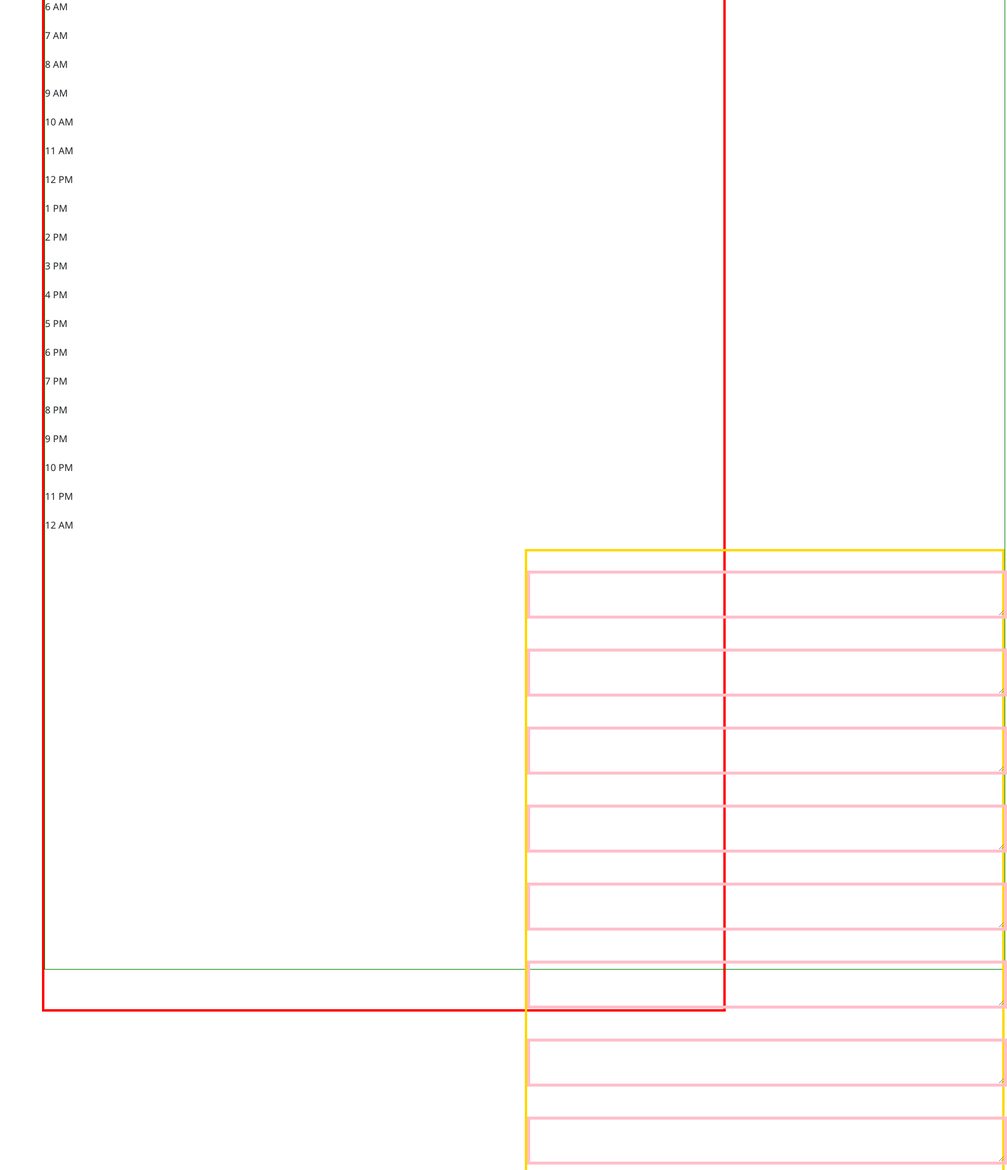
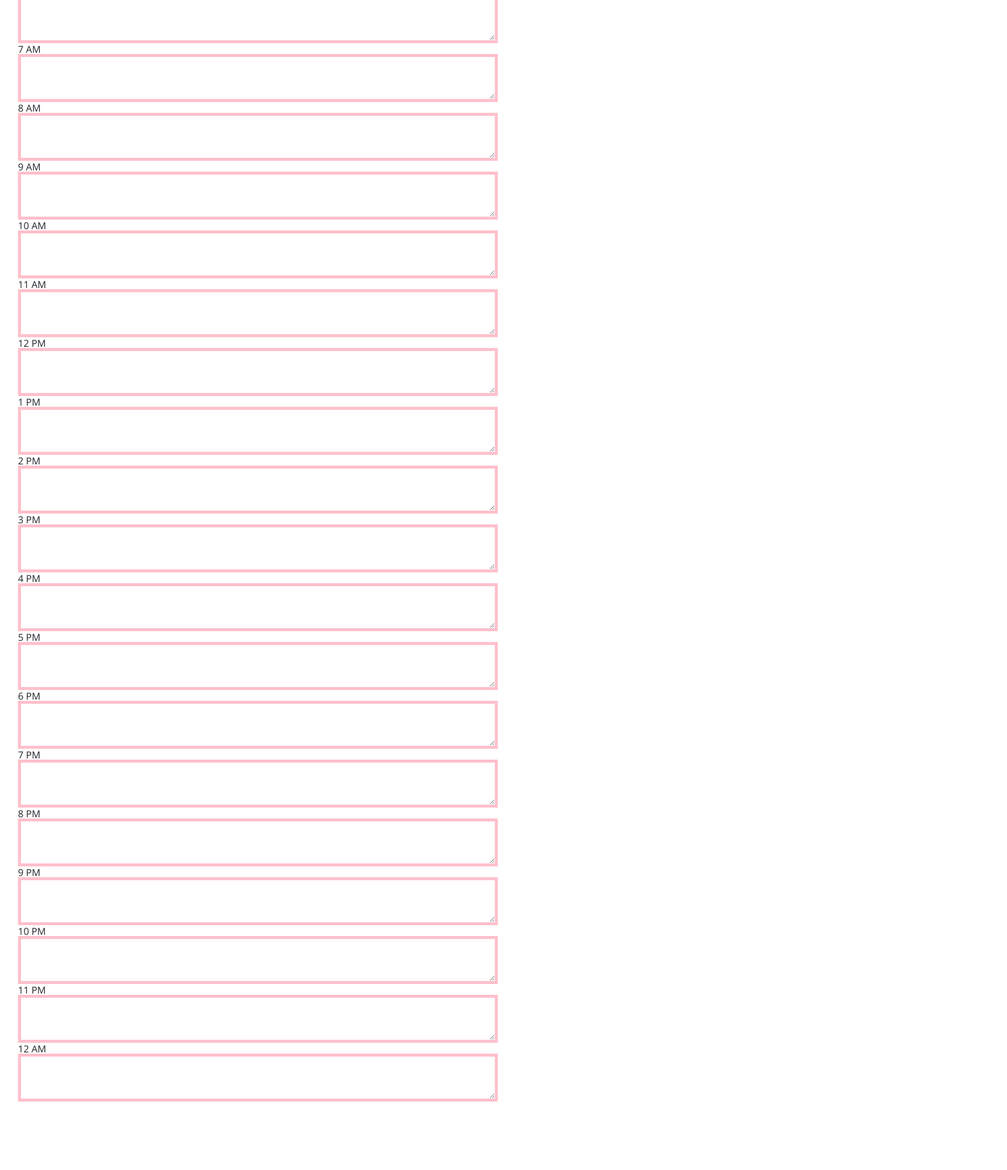
Before and after one commit to mariaortiz53/Workday-Planner, a website: page index.html in a window 1280 px wide. Shown: the part 850-2800 px from the top of the page at 60% size, 1679 px wide, since content can reach past the window. After the commit the page ends 2688 px from the top, so only its background shows below. Drawn offline with nearby package versions, Linux system fonts and the light colour scheme.

Commit message:
added bootstrap

```diff
--- a/assets/style.css
+++ b/assets/style.css
@@ -79,16 +79,6 @@ body {
     box-shadow: #d3d3d3;
   }
 
-  div.activities {
-    grid-area: contents;
-    display: grid;
-    grid-template-rows: repeat(24, 1fr);
-    border: 4px solid gold;
-    height: 2000px;
-    width: 800px;
-    margin: 0 auto;
-  }
-
   textarea#textarea {
     background: transparent;
     border: 5px solid pink;
--- a/index.html
+++ b/index.html
@@ -29,110 +29,173 @@
       <p class="lead">A simple calendar app for scheduling your work day</p>
       <p id="currentDay" class="lead"></p>
     </header>
-    <div class="container">
+    <div class="container-fluid">
       <!-- Timeblocks go here -->
-      <div class="row" id="row">
-        <div class="row1">1 AM
-          <div id="1">
-          <textarea id="textarea" placeholder=""" ></textarea>
+        <div class="row1">
+          <div class="col-3">1 AM</div>
+          <div class="col-9">
+          <textarea id="textarea" placeholder=""></textarea>
           </div>
-        <div class="row2">2 AM</div>
-        <div class="row3">3 AM</div>
-        <div class="row4">4 AM</div>
-        <div class="row5">5 AM</div>
-        <div class="row6">6 AM</div>
-        <div class="row7">7 AM</div>
-        <div class="row8">8 AM</div>
-        <div class="row9">9 AM</div>
-        <div class="row10">10 AM</div>
-        <div class="row11">11 AM</div>
-        <div class="row12">12 PM</div>
-        <div class="row13">1 PM</div>
-        <div class="row14">2 PM</div>
-        <div class="row15">3 PM</div>
-        <div class="row16">4 PM</div>
-        <div class="row17">5 PM</div>
-        <div class="row18">6 PM</div>
-        <div class="row19">7 PM</div>
-        <div class="row20">8 PM</div>
-        <div class="row21">9 PM</div>
-        <div class="row22">10 PM</div>
-        <div class="row23">11 PM</div>
-        <div class="row24">12 AM</div>
-      </div>
-      <div class="activities">
+        </div>
 
-        <div id="2">
+        <div class="row2">
+          <div class="col-3">2 AM</div>
+          <div class="col-9">
           <textarea id="textarea" placeholder="" ></textarea>
+          </div>
         </div>
-        <div id="3">
+
+        <div class="row3">
+          <div class="col-3">3 AM</div>
+          <div class="col-9">
           <textarea id="textarea" placeholder="" ></textarea>
+          </div>
         </div>
-        <div id="4">
+
+        <div class="row4">
+          <div class="col-3">4 AM</div>
+          <div class="col-9">
           <textarea id="textarea" placeholder="" ></textarea>
+          </div>
         </div>
-        <div id="5">
+
+        <div class="row5">
+          <div class="col-3">5 AM</div>
+          <div class="col-9">
           <textarea id="textarea" placeholder="" ></textarea>
+          </div>
         </div>
-        <div id="6">
+
+        <div class="row7">
+          <div class="col-3">6 AM</div>
+          <div class="col-9">
           <textarea id="textarea" placeholder="" ></textarea>
+          </div>
         </div>
-        <div id="7">
+
+        <div class="row7">
+          <div class="col-3">7 AM</div>
+          <div class="col-9">
           <textarea id="textarea" placeholder="" ></textarea>
+          </div>
         </div>
-        <div id="8">
+
+        <div class="row8">
+          <div class="col-3">8 AM</div>
+          <div class="col-9">
           <textarea id="textarea" placeholder="" ></textarea>
+          </div>
         </div>
-        <div id="9">
+
+        <div class="row9">
+          <div class="col-3">9 AM</div>
+          <div class="col-9">
           <textarea id="textarea" placeholder="" ></textarea>
+          </div>
         </div>
-        <div id="10">
+
+        <div class="row10">
+          <div class="col-3">10 AM</div>
+          <div class="col-9">
           <textarea id="textarea" placeholder="" ></textarea>
+          </div>
         </div>
-        <div id="11">
+
+        <div class="row11">
+          <div class="col-3">11 AM</div>
+          <div class="col-9">
           <textarea id="textarea" placeholder="" ></textarea>
+          </div>
         </div>
-        <div id="12">
+
+        <div class="row12">
+          <div class="col-3">12 PM</div>
+          <div class="col-9">
           <textarea id="textarea" placeholder="" ></textarea>
+          </div>
         </div>
-        <div id="13">
+
+        <div class="row13">
+          <div class="col-3">1 PM</div>
+          <div class="col-9">
           <textarea id="textarea" placeholder="" ></textarea>
+          </div>
         </div>
-        <div id="14">
+
+        <div class="row14">
+          <div class="col-3">2 PM</div>
+          <div class="col-9">
           <textarea id="textarea" placeholder="" ></textarea>
+          </div>
         </div>
-        <div id="15">
+
+        <div class="row15">
+          <div class="col-3">3 PM</div>
+          <div class="col-9">
           <textarea id="textarea" placeholder="" ></textarea>
+          </div>
         </div>
-        <div id="16">
+
+        <div class="row16">
+          <div class="col-3">4 PM</div>
+          <div class="col-9">
           <textarea id="textarea" placeholder="" ></textarea>
+          </div>
         </div>
-        <div id="17">
+        <div class="row17">
+          <div class="col-3">5 PM</div>
+          <div class="col-9">
           <textarea id="textarea" placeholder="" ></textarea>
+          </div>
         </div>
-        <div id="18">
+        <div class="row18">
+          <div class="col-3">6 PM</div>
+          <div class="col-9">
           <textarea id="textarea" placeholder="" ></textarea>
+          </div>
         </div>
-        <div id="19">
+        <div class="row19">
+          <div class="col-3">7 PM</div>
+          <div class="col-9">
           <textarea id="textarea" placeholder="" ></textarea>
+          </div>
         </div>
-        <div id="20">
+
+        <div class="row20">
+          <div class="col-3">8 PM</div>
+          <div class="col-9">
           <textarea id="textarea" placeholder="" ></textarea>
+          </div>
         </div>
-        <div id="21">
+
+        <div class="row21">
+          <div class="col-3">9 PM</div>
+          <div class="col-9">
           <textarea id="textarea" placeholder="" ></textarea>
+          </div>
         </div>
-        <div id="22">
+
+        <div class="row22">
+          <div class="col-3">10 PM</div>
+          <div class="col-9">
           <textarea id="textarea" placeholder="" ></textarea>
+          </div>
         </div>
-        <div id="23">
+
+        <div class="row23">
+          <div class="col-3">11 PM</div>
+          <div class="col-9">
           <textarea id="textarea" placeholder="" ></textarea>
+          </div>
         </div>
-        <div id="24">
+
+        <div class="row24">
+          <div class="col-3">12 AM</div>
+          <div class="col-9">
           <textarea id="textarea" placeholder="" ></textarea>
+          </div>
         </div>
       </div>
-    </div>
 <!-- MOMENT link to file -->
     <script src="https://cdnjs.cloudflare.com/ajax/libs/jquery/3.2.1/jquery.min.js"></script>
     <script src="https://cdnjs.cloudflare.com/ajax/libs/moment.js/2.24.0/moment.min.js"></script>
```
